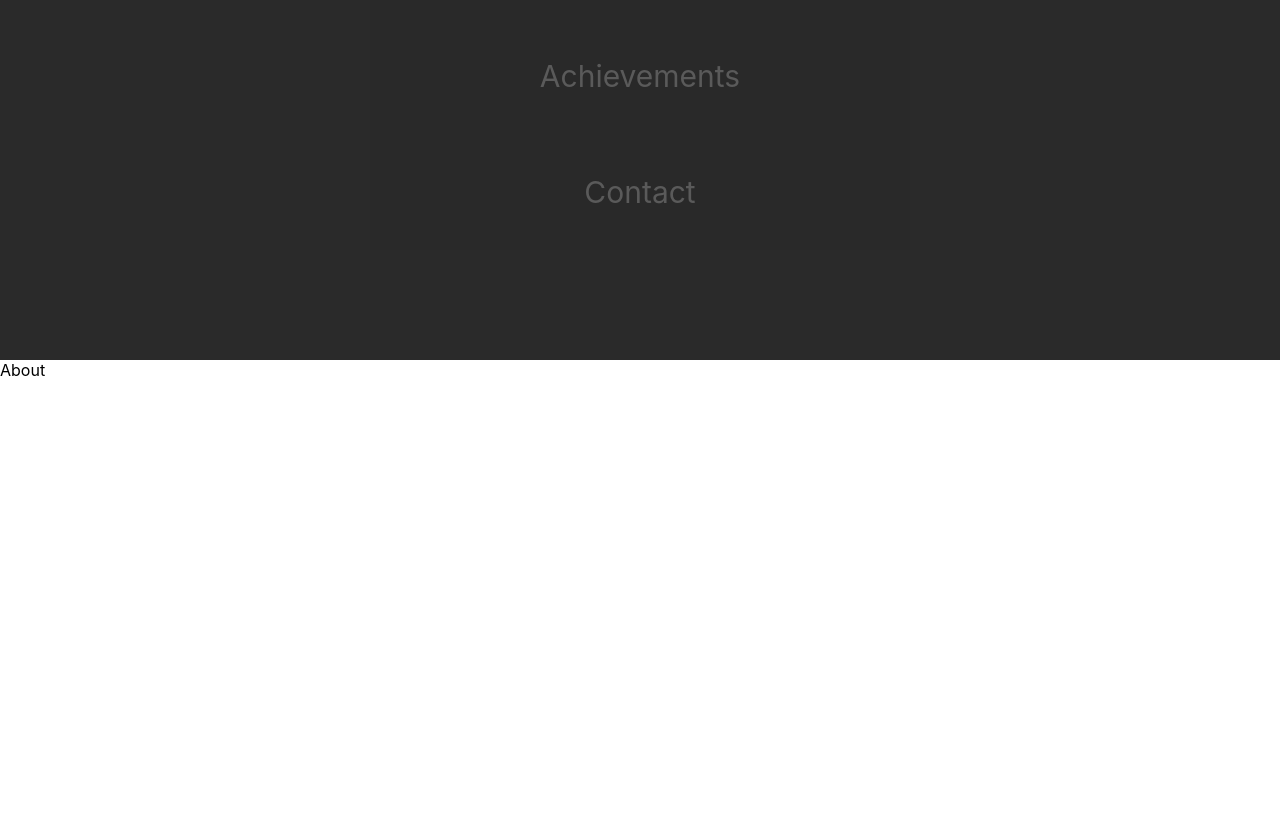
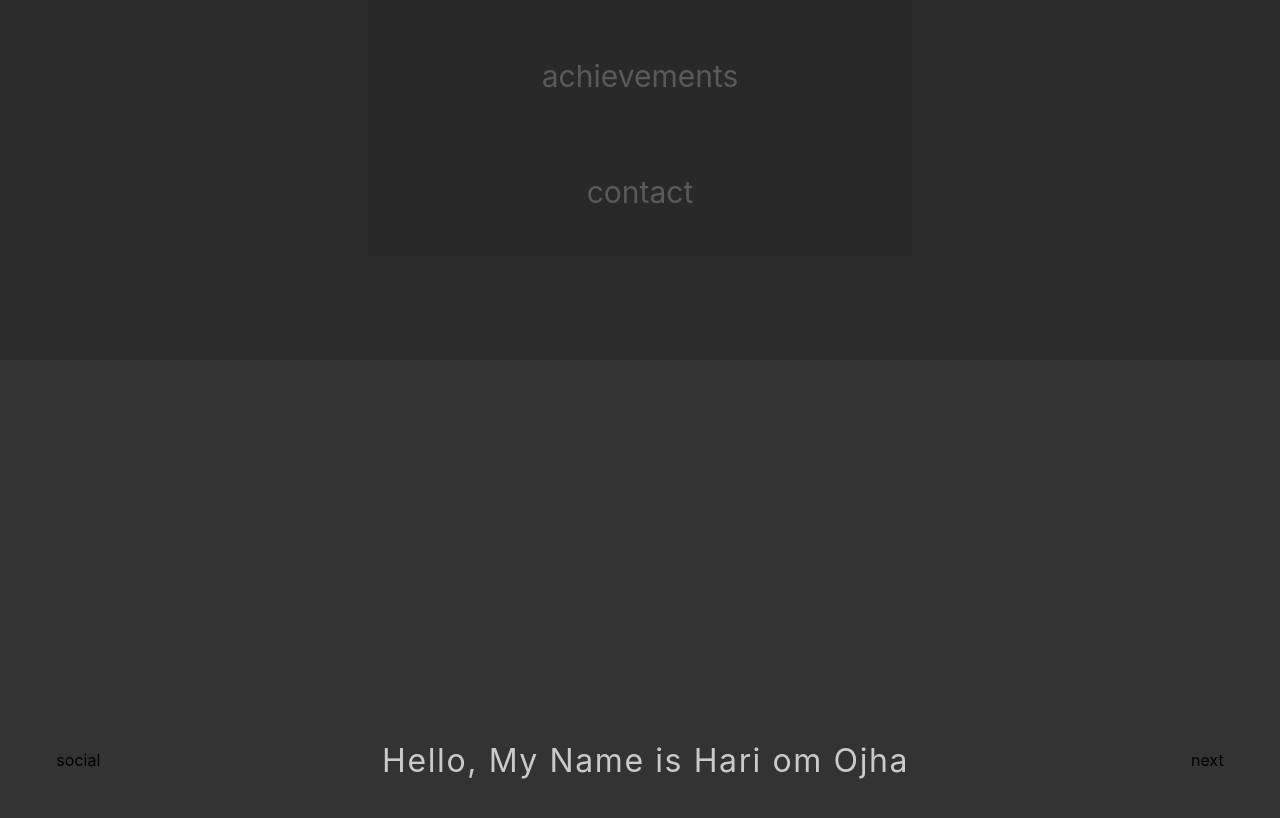
Before and after one commit to hariom-ojha23/portFolio_v1, a React (Create React App) app: page / in a window 1280 px wide. Shown: the part 440-1258 px from the top of the page. Before the commit the page ends 820 px from the top, so only its background shows below. Built offline with nearby package versions, Linux system fonts and the light colour scheme.

Commit message:
Completing typing effect of About component

```diff
--- a/src/App.css
+++ b/src/App.css
@@ -3,14 +3,17 @@
   margin: 0;
   padding: 0;
 }
-.container {
+
+/* Navigation Component */
+
+.navContainer {
   height: 100vh;
   display: flex;
   justify-content: center;
   align-items: center;
   background-color: #2a2a2a;
 }
-.container ul {
+.navContainer ul {
   list-style: none;
   text-align: center;
   max-height: 600px;
@@ -20,11 +23,11 @@
   padding: 10px 0;
 }
 
-.container ul li {
+.navContainer ul li {
   height: calc(100% / 5);
 }
 
-.option {
+.navContainer ul li a {
   display: flex;
   justify-content: center;
   align-items: center;
@@ -32,15 +35,20 @@
   height: 100%;
   margin: 0 auto;
   z-index: 2;
+  position: relative;
   font-size: 30px;
   color: #5a5a5a;
   background-color: rgba(0,0,0,.02);
   text-decoration: none;
 }
 
-.container ul li a:hover { color: #5a5a5a }
+.navContainer ul li a:active {
+  color: #9f9f9f;
+}
 
-.container ul li a:after {
+.navContainer ul li a:hover { color: #5a5a5a }
+
+.navContainer ul li a:after {
   content: " ";
   height: 100%;
   left: 0;
@@ -51,5 +59,54 @@
   z-index: -1;
 }
 
-.container ul li a:hover:after { width: 100%; }
-.container ul li a:hover:after { background: #2e2e2e; }
+.navContainer ul li a:hover:after { width: 100%; }
+.navContainer ul li a:hover:after { background: #2d2d2d }
+
+/* About Component */
+
+.container {
+  height: 100vh;
+  background-color: #333;
+  display: grid;
+  grid-template-columns: auto auto auto auto auto auto;
+}
+
+.grid-item {
+  text-align: center;
+  display: flex;
+  flex-direction: column;
+  justify-content: center;
+}
+
+#social {
+  grid-column-start: 1;
+  grid-column-end: 2;
+}
+#about {
+  grid-column-start: 2;
+  grid-column-end: 6;
+}
+
+#about p {
+  font-size: 2rem;
+  letter-spacing: 0.1rem;
+  text-align: center;
+  color: #cacaca;
+}
+#next {
+  grid-column-start: 6;
+  grid-column-end: 7;
+}
+
+@media (max-width: 720px) {
+  .container {
+    display: flex;
+    flex-direction: column-reverse;
+    align-items: center;
+    justify-content: center;
+  }
+
+  #next {
+    display: none;
+  }
+}
--- a/src/components/aboutComponent.js
+++ b/src/components/aboutComponent.js
@@ -1,9 +1,49 @@
-import React from 'react';
+import React, { Component } from 'react';
 
-const About = () => {
-    return (
-        <p>About</p>
-    );
+class About extends Component {
+
+    constructor(props) {
+        super(props)
+
+        this.state = {
+            text: "Hello, My Name is Hari om Ojha",
+            currentText: '',
+            typingDelay: 50,
+            charIndex: 0
+        };
+
+        this.type = this.type.bind(this);
+    }
+
+    componentDidMount() {
+        this.type();
+    }
+
+    type = () => {
+        if (this.state.charIndex <= this.state.text.length) {
+            this.setState({
+                currentText: this.state.currentText + this.state.text.charAt(this.state.charIndex),
+                charIndex: this.state.charIndex + 1
+            })
+            setTimeout(this.type, this.state.typingDelay);
+        }
+    }
+
+    render() {
+        return (
+            <div className="container">
+                <div id="social" className="grid-item">
+                    <div>social</div>
+                </div>
+                <div id="about" className="grid-item">
+                    <p className="typed">{this.state.currentText}</p>
+                </div>
+                <div id="next" className="grid-item">
+                    <div>next</div>
+                </div>
+            </div>
+        )
+    }
 }
 
 export default About;
--- a/src/components/menuComponent.js
+++ b/src/components/menuComponent.js
@@ -3,13 +3,13 @@ import { Link } from 'react-router-dom';
 
 const Menu = () => {
     return (
-        <div class="container">
+        <div className="navContainer">
             <ul>
-                <li><Link to="/" className="option" >About</Link></li>
-                <li><Link to="/skills" className="option" >Skills</Link></li>
-                <li><Link to="/projects" className="option" >Projects</Link></li>
-                <li><Link to="/achievements" className="option" >Achievements</Link></li>
-                <li><Link to="/contact" className="option" >Contact</Link></li>
+                <li><Link to="/" >about</Link></li>
+                <li><Link to="/skills" >skills</Link></li>
+                <li><Link to="/projects" >projects</Link></li>
+                <li><Link to="/achievements" >achievements</Link></li>
+                <li><Link to="/contact" >contact</Link></li>
             </ul>
         </div>
     );
```
Also changed, not shown: public/manifest.json.
